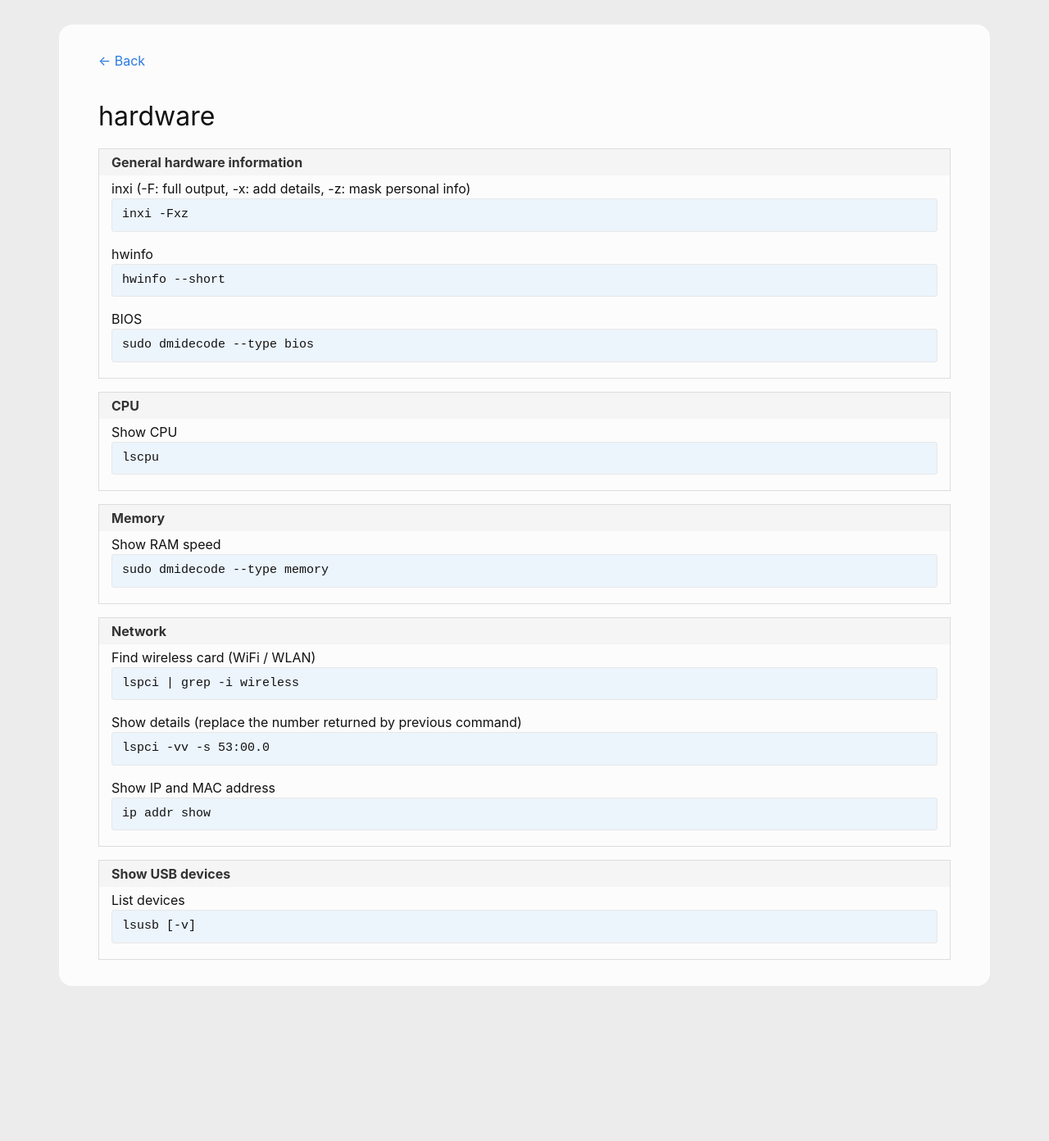
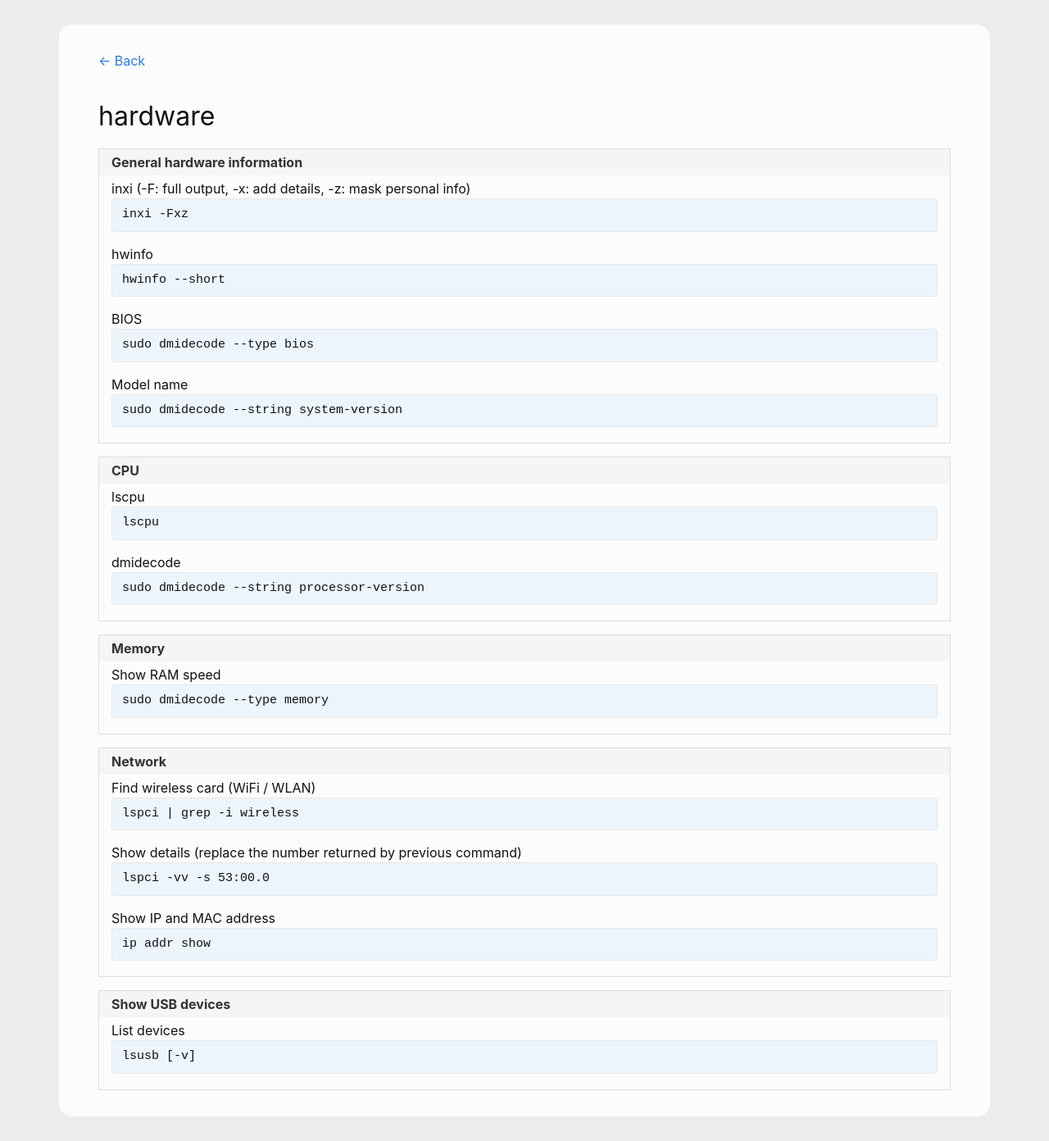
Before and after one commit to andreas-mausch/cheatsheets, a Jekyll site: the page built from _cheatsheets/hardware.md, in a window 1280 px wide. Shown: the whole page at 82% size. Built offline with Jekyll 4.4.1, drawn with Linux system fonts in a browser that asks for light colours; before the commit the page ends 1233 px from its top, so only the background shows below that.

Commit message:
Show pc model name

```diff
--- a/_cheatsheets/hardware.md
+++ b/_cheatsheets/hardware.md
@@ -7,9 +7,11 @@ section:
       "inxi (-F: full output, -x: add details, -z: mask personal info)": inxi -Fxz
       hwinfo: hwinfo --short
       BIOS: sudo dmidecode --type bios
+      Model name: sudo dmidecode --string system-version
   - name: CPU
     commands:
-      Show CPU: lscpu
+      lscpu: lscpu
+      dmidecode: sudo dmidecode --string processor-version
   - name: Memory
     commands:
       Show RAM speed: sudo dmidecode --type memory
```
